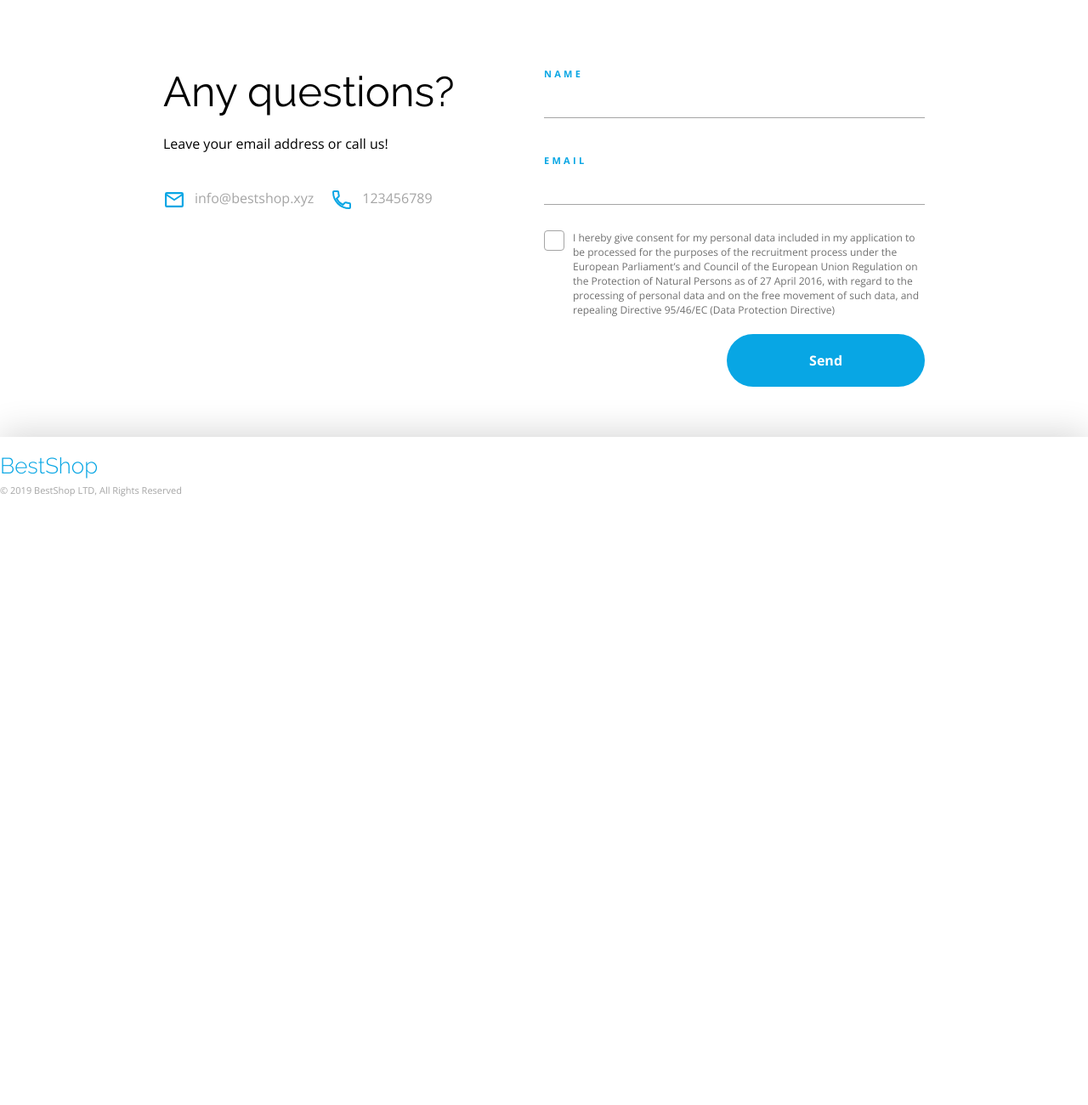
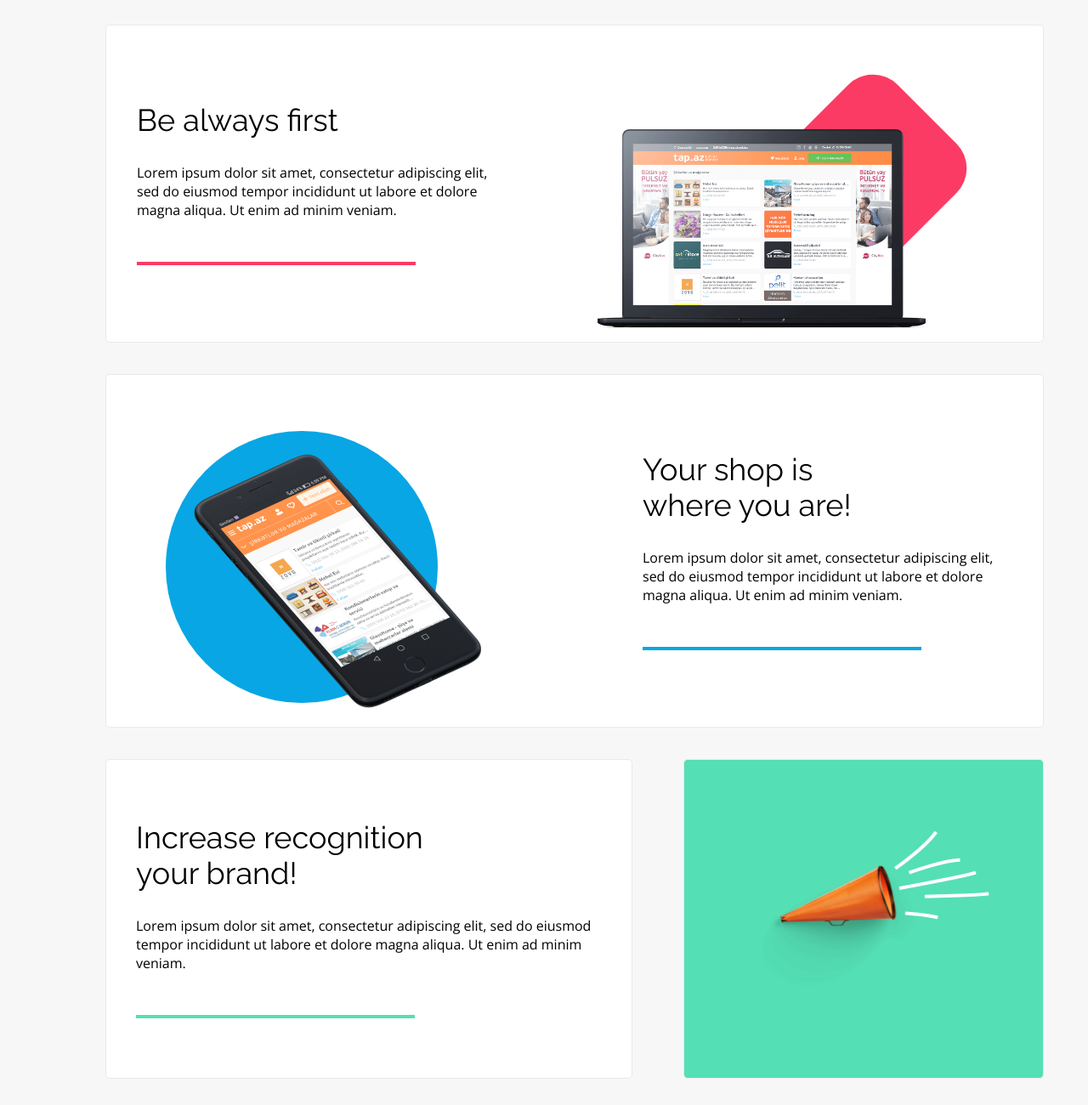
Before and after one commit to paulina-polechonska/BestShop, a plain HTML site: page index.html in a window 1280 px wide. Shown: the part 1380-2680 px from the top of the page at 85% size. Before the commit the page ends 1983 px from the top, so only its background shows below. Drawn offline with nearby package versions, Linux system fonts and the light colour scheme.

Commit message:
benefits

```diff
--- a/css/style.css
+++ b/css/style.css
@@ -161,7 +161,7 @@ h2 {
     color: var(--color-black);
 }
 
-.container h2 {
+.statistics .container h2 {
     padding: 100px 0;
 }
 
@@ -246,6 +246,141 @@ h2 {
 }
 /* STATISTICS END */
 
+/* BENEFITS START */
+
+.benefits {
+    background-color: var(--color-light-grey);
+    padding: 105px 0;
+}
+
+.benefits .container {
+    padding: 0 124px;
+}
+
+.benefits__box {
+    display: flex;
+    justify-content: space-between;
+    align-items: flex-end;
+    margin-bottom: 37px;
+    background-color: var(--color-white);
+    border: 1px solid #E8E9ED;
+    border-radius: 5px;
+}
+
+.benefits__box__text {
+    max-width: 415px;
+    margin: 90px 36px;
+}
+
+.benefits__box__text::after {
+    content: "";
+    width: 328px;
+    height: 4px;
+    background-color: var(--box-color);
+    display: block;
+}
+
+.benefits__box__text .main__text {
+    padding: 30px 0 50px 0;
+}
+
+.benefits__box__image {
+    position: relative;
+}
+
+.benefits__box__image img{
+    position: relative;
+    z-index: 2;
+}
+
+
+/* BENEFITS - NOTEBOOK */
+
+.benefits__box__notebook {
+    --box-color: var(--color-redish);
+}
+
+.benefits__box__notebook .benefits__box__image img{
+    width: 386px;
+    height: auto;
+    margin-right: 117px;
+    margin-bottom: 38px;
+}
+
+.benefits__box__notebook .benefits__box__image::before {
+    content: "";
+    width: 180px;
+    height: 180px;
+    background-color: var(--box-color);
+    border-radius: 41px;
+    transform: rotate(45deg);
+    position: absolute;
+    top: -40px;
+    right: 110px;
+}
+
+/* BENEFITS PHONE */
+
+.benefits__box__phone {
+    --box-color: var(--color-primary);
+    flex-direction: row-reverse;
+    padding: 0 20px 0 70px;
+}
+
+.benefits__box__phone .benefits__box__image img {
+    width: 426px;
+    height: auto;
+}
+
+.benefits__box__notebook .benefits__box__image img{
+    width: 426px;
+    height: auto;
+    margin-bottom: 13px;
+}
+
+.benefits__box__phone .benefits__box__image::before {
+    content: "";
+    width: 320px;
+    height: 320px;
+    background-color: var(--box-color);
+    border-radius: 50%;
+    position: absolute;
+    left: 0;
+    top: -20px;
+}
+/* BENEFITS TRUMPET */
+
+.benefits__box__trumpet {
+    --box-color: var(--color-green);
+    display: flex;
+    gap: 60px;
+}
+
+.benefits__box__trumpet > div {
+    margin-bottom: 0;
+}
+.trumpet__column__left {
+    width: 620px;
+}
+
+.trumpet__column__left .benefits__box__text {
+    max-width: none;
+    margin: 70px 35px;
+}
+
+.trumpet__box__image img {
+    width: 295px;
+    height: auto;
+}
+
+.trumpet__box__image {
+    flex-grow: 1;
+    display: flex;
+    align-items: center;
+    justify-content: center;
+    background-color: var(--box-color);
+
+}
 
 
 
--- a/index.html
+++ b/index.html
@@ -64,7 +64,49 @@
         </div>
     </section>
 
+    <section class="benefits">
+        <div class="container">
 
+            <div class="benefits__box benefits__box__notebook">
+                <div class="benefits__box__text">
+                    <h2>Be always first</h2>
+                    <p class="main__text">Lorem ipsum dolor sit amet, consectetur adipiscing elit, sed do eiusmod tempor incididunt ut
+                        labore et dolore magna aliqua. Ut enim ad minim veniam.</p>
+                </div>
+
+                <div class="benefits__box__image">
+                    <img src="assets/Macbook.png" alt="Macbook">
+                </div>
+            </div>
+
+            <div class="benefits__box benefits__box__phone">
+                <div class="benefits__box__text">
+                    <h2>Your shop is<br>where you are!</h2>
+                    <p class="main__text">Lorem ipsum dolor sit amet, consectetur adipiscing elit, sed do eiusmod tempor incididunt ut
+                        labore et dolore magna aliqua. Ut enim ad minim veniam.</p>
+                </div>
+
+                <div class="benefits__box__image">
+                    <img src="assets/iPhone.png" alt="iPhone">
+                </div>
+            </div>
+
+            <div class="benefits__box__trumpet">
+               <div class="benefits__box trumpet__column__left">
+                    <div class="benefits__box__text">
+                        <h2>Increase recognition <br>your brand!</h2>
+                        <p class="main__text">Lorem ipsum dolor sit amet, consectetur adipiscing elit, sed do eiusmod tempor incididunt ut
+                        labore et dolore magna aliqua. Ut enim ad minim veniam.</p>
+                    </div>
+               </div>
+
+                <div class="benefits__box trumpet__box__image">
+                    <img src="assets/Trumpet.png" alt="Trumpet">
+                </div>
+            </div>
+
+        </div>
+    </section>
 
     <section class="contact">
         <div class="container">
```
